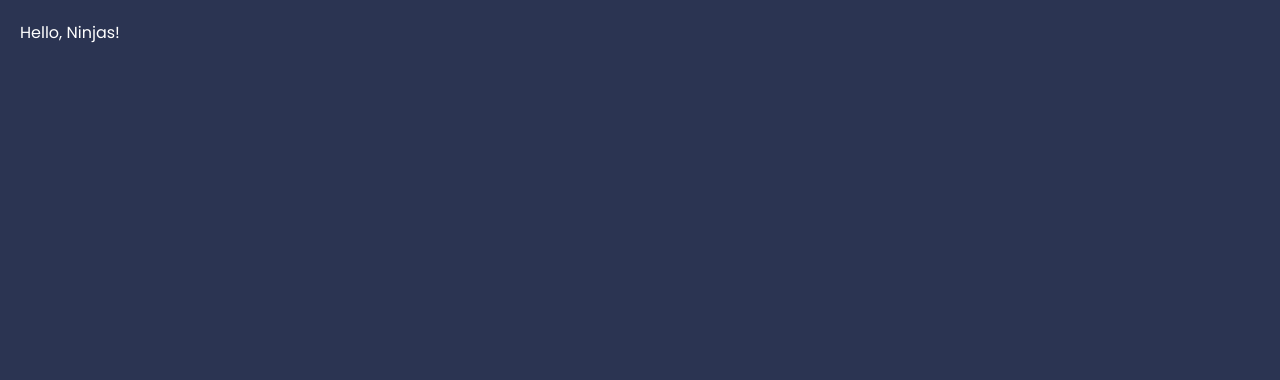
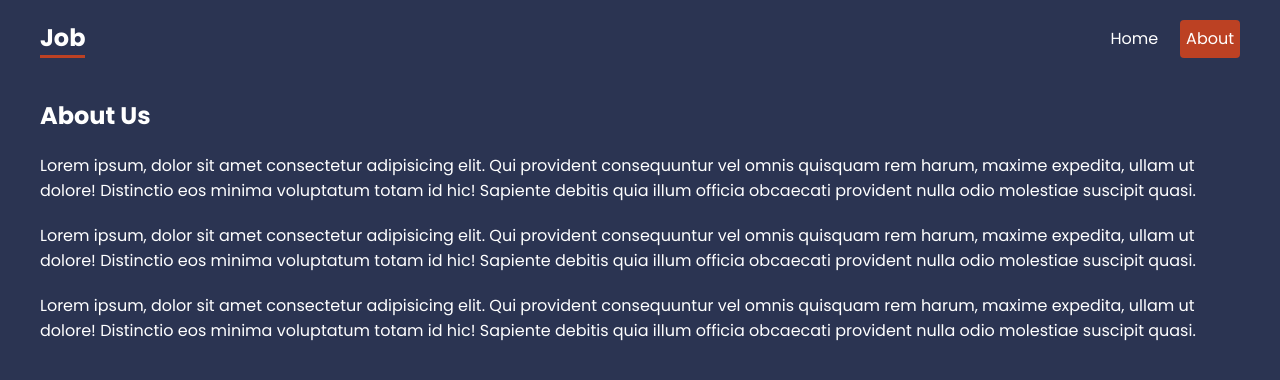
Before and after one commit to Axizeaus/react-router-net-ninja, a React (Vite) app: page /about in a window 1280 px wide. Shown: the top 380 px of the page. Built offline with nearby package versions, Linux system fonts and the light colour scheme.

Commit message:
finished lesson 3

```diff
--- a/package.json
+++ b/package.json
@@ -11,7 +11,8 @@
   },
   "dependencies": {
     "react": "^18.2.0",
-    "react-dom": "^18.2.0"
+    "react-dom": "^18.2.0",
+    "react-router-dom": "^6.15.0"
   },
   "devDependencies": {
     "@types/react": "^18.2.15",
--- a/src/App.jsx
+++ b/src/App.jsx
@@ -1,5 +1,31 @@
+import {
+  createBrowserRouter,
+  Route,
+  Link,
+  NavLink,
+  createRoutesFromElements,
+  RouterProvider,
+} from "react-router-dom";
+
+import Home from "./components/Home";
+import About from "./components/About";
+import RootLayout from "./layouts/RootLayout";
+
+const router = createBrowserRouter(
+  createRoutesFromElements(
+    <Route path="/" element={<RootLayout />}>
+      <Route index element={<Home />} />
+      <Route path="/about" element={<About />} />
+    </Route>
+  )
+);
+
 const App = () => {
-  return <div className="App">Hello, Ninjas!</div>;
+  return (
+    <>
+      <RouterProvider router={router}></RouterProvider>
+    </>
+  );
 };
 
 export default App;
--- /dev/null
+++ b/src/components/About.jsx
@@ -0,0 +1,28 @@
+export default function About() {
+  return (
+    <div className="about">
+      <h2>About Us</h2>
+      <p>
+        Lorem ipsum, dolor sit amet consectetur adipisicing elit. Qui provident
+        consequuntur vel omnis quisquam rem harum, maxime expedita, ullam ut
+        dolore! Distinctio eos minima voluptatum totam id hic! Sapiente debitis
+        quia illum officia obcaecati provident nulla odio molestiae suscipit
+        quasi.
+      </p>
+      <p>
+        Lorem ipsum, dolor sit amet consectetur adipisicing elit. Qui provident
+        consequuntur vel omnis quisquam rem harum, maxime expedita, ullam ut
+        dolore! Distinctio eos minima voluptatum totam id hic! Sapiente debitis
+        quia illum officia obcaecati provident nulla odio molestiae suscipit
+        quasi.
+      </p>
+      <p>
+        Lorem ipsum, dolor sit amet consectetur adipisicing elit. Qui provident
+        consequuntur vel omnis quisquam rem harum, maxime expedita, ullam ut
+        dolore! Distinctio eos minima voluptatum totam id hic! Sapiente debitis
+        quia illum officia obcaecati provident nulla odio molestiae suscipit
+        quasi.
+      </p>
+    </div>
+  );
+}
--- /dev/null
+++ b/src/components/Home.jsx
@@ -0,0 +1,26 @@
+export default function Home() {
+  return (
+    <div className="home">
+      <h2>Welcome</h2>
+      <p>
+        Lorem ipsum dolor sit amet consectetur adipisicing elit. Rerum dolor
+        assumenda, itaque nesciunt alias voluptatum nobis blanditiis eos
+        officiis aperiam earum eum vel quas odio optio, distinctio ab sunt unde
+        incidunt ipsum omnis amet magnam accusantium aut! Excepturi, cupiditate
+        iusto!
+      </p>
+      <p>
+        Lorem ipsum dolor sit, amet consectetur adipisicing elit. Necessitatibus
+        veniam ducimus eligendi nihil, cumque ab eveniet modi architecto quidem,
+        non odit saepe facere voluptas esse mollitia illo fuga exercitationem id
+        dicta iusto eaque numquam quaerat ad! Fugit velit beatae laudantium.
+      </p>
+      <p>
+        Lorem ipsum dolor sit, amet consectetur adipisicing elit. Necessitatibus
+        veniam ducimus eligendi nihil, cumque ab eveniet modi architecto quidem,
+        non odit saepe facere voluptas esse mollitia illo fuga exercitationem id
+        dicta iusto eaque numquam quaerat ad! Fugit velit beatae laudantium.
+      </p>
+    </div>
+  );
+}
--- a/src/index.css
+++ b/src/index.css
@@ -31,9 +31,36 @@
 }
 
 /* navbar */
+header nav {
+  display: flex;
+  gap: 16px;
+  justify-content: end;
+  max-width: 1200px;
+  margin: 0 auto;
+}
+
+header nav h1 {
+  margin-right: auto;
+  border-bottom: 3px solid var(--primary);
+}
+
+header nav a {
+  text-decoration: none;
+  padding: 6px;
+  border-radius: 4px;
+}
+
+header nav a.active {
+  background: var(--primary);
+}
+
+/* page content */
+main {
+  max-width: 1200px;
+  margin: 40px auto;
+}
 
 
-/* page content */
 
 
 /* help layout */
--- /dev/null
+++ b/src/layouts/RootLayout.jsx
@@ -0,0 +1,18 @@
+import { NavLink, Outlet } from "react-router-dom";
+
+export default function RootLayout() {
+  return (
+    <div className="root-layout">
+      <header>
+        <nav>
+          <h1>Job</h1>
+          <NavLink to="/">Home</NavLink>
+          <NavLink to={"about"}>About</NavLink>
+        </nav>
+      </header>
+      <main>
+        <Outlet />
+      </main>
+    </div>
+  );
+}
```
Also changed, not shown: 1 other file (tests, documents, lock files or other folders).
